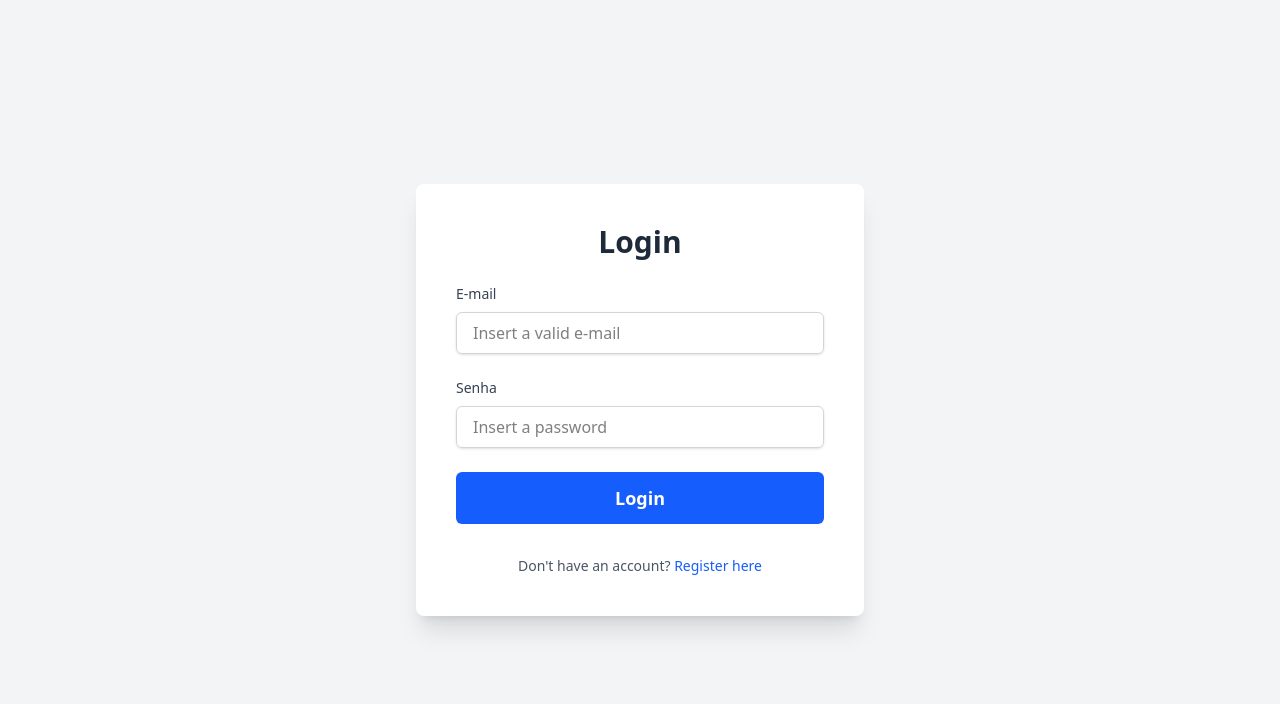
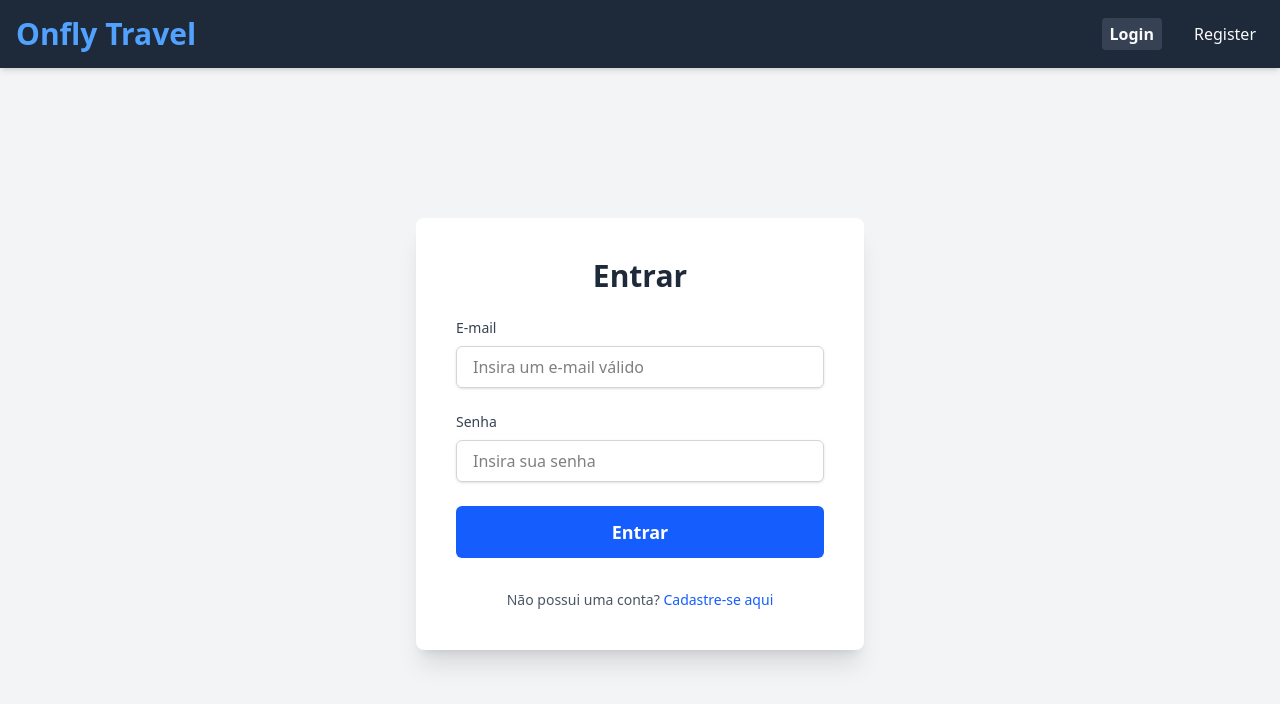
Before and after one commit to csarfau/onfly-challenge, a Vue app in the folder frontend/: page /login in a window 1280 px wide. Shown: the top 704 px of the page. Built offline with nearby package versions, Linux system fonts and the light colour scheme.

Commit message:
style: improve ux and ui to login page

```diff
--- a/frontend/src/views/LoginView.vue
+++ b/frontend/src/views/LoginView.vue
@@ -1,46 +1,62 @@
 <template>
-  <div class="min-h-screen flex items-center justify-center bg-gray-100 p-4 sm:p-6">
+    <div class="flex flex-col flex-1 min-h-lvh ">
+        <NavBar />
+
+        <div class="flex flex-1 items-center justify-center bg-gray-100">
             <div class="bg-white p-8 rounded-lg shadow-xl w-full max-w-md text-center md:p-10">
-      <h2 class="text-3xl font-extrabold text-gray-800 mb-6">Login</h2>
+                <h2 class="text-3xl font-extrabold text-gray-800 mb-6">Entrar</h2>
 
                 <form @submit.prevent="login" class="space-y-6">
                     <div>
                         <label for="email" class="block text-sm font-medium text-gray-700 text-left mb-2">E-mail</label>
-          <input type="email" id="email" placeholder="Insert a valid e-mail" v-model="user.email" required
+                        <input type="email" id="email" placeholder="Insira um e-mail válido" v-model="user.email"
+                            required
                             class="mt-1 block w-full px-4 py-2 border border-gray-300 rounded-md shadow-sm focus:ring-blue-500 focus:border-blue-500 sm:text-base transition duration-200 ease-in-out" />
                     </div>
 
                     <div>
-          <label for="password" class="block text-sm font-medium text-gray-700 text-left mb-2">Senha</label>
-          <input type="password" id="password" placeholder="Insert a password" v-model="user.password" required
+                        <label for="password"
+                            class="block text-sm font-medium text-gray-700 text-left mb-2">Senha</label>
+                        <input type="password" id="password" placeholder="Insira sua senha" v-model="user.password"
+                            required
                             class="mt-1 block w-full px-4 py-2 border border-gray-300 rounded-md shadow-sm focus:ring-blue-500 focus:border-blue-500 sm:text-base transition duration-200 ease-in-out" />
                     </div>
 
-        <button type="submit"
-          class="w-full bg-blue-600 text-white py-3 px-4 rounded-md font-semibold text-lg hover:bg-blue-700 focus:outline-none focus:ring-2 focus:ring-blue-500 focus:ring-offset-2 transition duration-200 ease-in-out transform hover:-translate-y-0.5">
-          Login
+                    <button type="submit" :disabled="isLoading"
+                        class="w-full flex items-center justify-center gap-2 bg-blue-600 text-white py-3 px-4 rounded-md font-semibold text-lg hover:bg-blue-700 focus:outline-none focus:ring-2 focus:ring-blue-500 focus:ring-offset-2 transition duration-200 ease-in-out transform hover:-translate-y-0.5">
+                        <svg v-if="isLoading" class="size-4 animate-spin text-white" xmlns="http://www.w3.org/2000/svg"
+                            fill="none" viewBox="0 0 24 24">
+                            <circle class="opacity-25" cx="12" cy="12" r="10" stroke="currentColor" stroke-width="4">
+                            </circle>
+                            <path class="opacity-75" fill="currentColor"
+                                d="M4 12a8 8 0 018-8V0C5.373 0 0 5.373 0 12h4zm2 5.291A7.962 7.962 0 014 12H0c0 3.042 1.135 5.824 3 7.938l3-2.647z">
+                            </path>
+                        </svg>
+                        Entrar
                     </button>
                 </form>
 
                 <p class="mt-8 text-gray-600 text-sm">
-        Don't have an account?
+                    Não possui uma conta?
                     <RouterLink :to="{ name: 'register' }"
                         class="font-medium text-blue-600 hover:text-blue-500 transition duration-200 ease-in-out">
-          Register here
+                        Cadastre-se aqui
                     </RouterLink>
                 </p>
+            </div>
         </div>
     </div>
 </template>
 
 <script setup>
-import http from '@/services/http.js'
-import { reactive } from 'vue'
+import { reactive, ref } from 'vue'
 import { useRouter } from 'vue-router'
-import { useAuth } from '@/stores/auth.js'
+import { useAuth } from '../stores/auth.js'
+import NavBar from '../components/NavBar.vue'
 
 const auth = useAuth()
 const router = useRouter()
+const isLoading = ref(false);
 
 const user = reactive({
     email: '',
@@ -49,11 +65,14 @@ const user = reactive({
 
 async function login() {
     try {
+        isLoading.value = true;
         await auth.login(user)
         router.push({ name: 'dashboard' })
     } catch (error) {
         console.error('Erro no login:', error?.response?.data || error.message)
         alert('Erro ao fazer login. Verifique suas credenciais.')
+    } finally {
+        isLoading.value = false
     }
 }
 </script>
```
Lines whose indentation alone changed are shown as unchanged.
